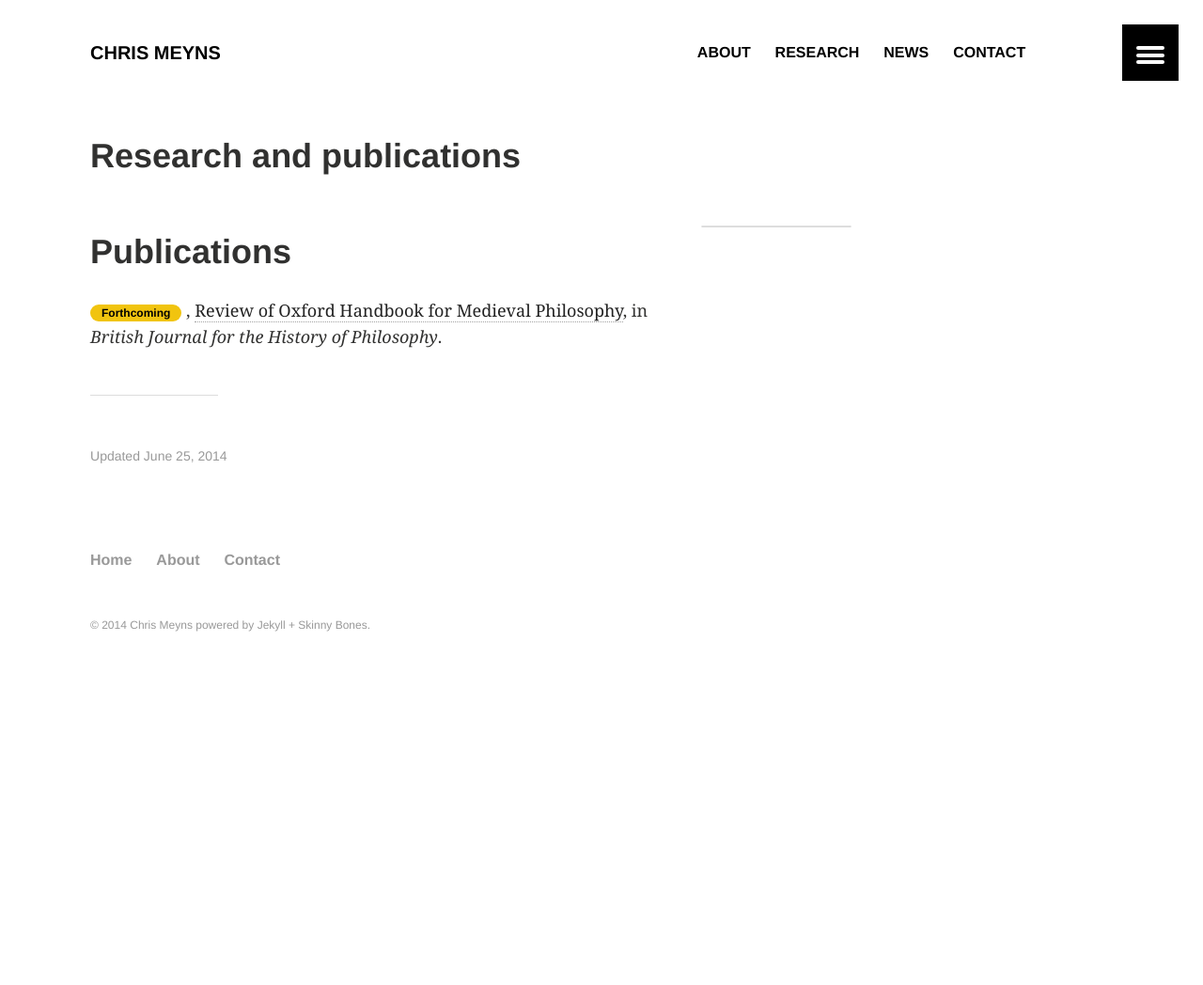
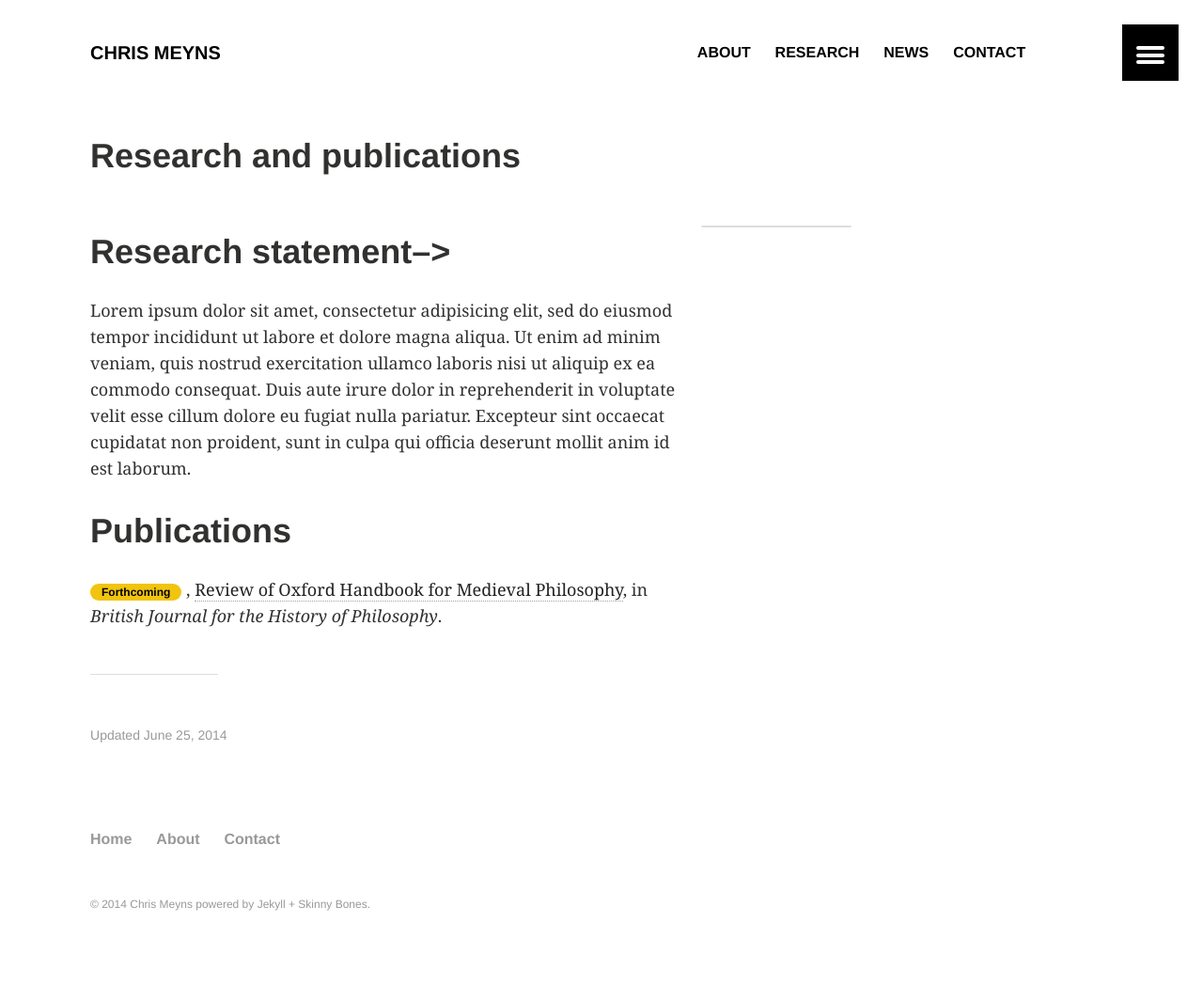
Before and after one commit to msteenhagen/csmeyns.github.io, a Jekyll site: the page built from research/index.md, in a window 1280 px wide. Shown: the whole page at 94% size. Built offline with Jekyll 4.4.1, drawn with Linux system fonts in a browser that asks for light colours; before the commit the page ends 900 px from its top, so only the background shows below that.

Commit message:
added lore

```diff
--- a/research/index.md
+++ b/research/index.md
@@ -14,21 +14,9 @@
 ads: false
 ---
 
-<!--# Research statement-->
+# Research statement-->
 
-<!--Lorem ipsum dolor sit amet, consectetur adipisicing elit, sed do eiusmod-->
-<!--tempor incididunt ut labore et dolore magna aliqua. Ut enim ad minim veniam,-->
-<!--quis nostrud exercitation ullamco laboris nisi ut aliquip ex ea commodo-->
-<!--consequat. Duis aute irure dolor in reprehenderit in voluptate velit esse-->
-<!--cillum dolore eu fugiat nulla pariatur. Excepteur sint occaecat cupidatat non-->
-<!--proident, sunt in culpa qui officia deserunt mollit anim id est laborum.-->
-
-<!--Lorem ipsum dolor sit amet, consectetur adipisicing elit, sed do eiusmod-->
-<!--tempor incididunt ut labore et dolore magna aliqua. Ut enim ad minim veniam,-->
-<!--quis nostrud exercitation ullamco laboris nisi ut aliquip ex ea commodo-->
-<!--consequat. Duis aute irure dolor in reprehenderit in voluptate velit esse-->
-<!--cillum dolore eu fugiat nulla pariatur. Excepteur sint occaecat cupidatat non-->
-<!--proident, sunt in culpa qui officia deserunt mollit anim id est laborum.-->
+Lorem ipsum dolor sit amet, consectetur adipisicing elit, sed do eiusmod tempor incididunt ut labore et dolore magna aliqua. Ut enim ad minim veniam, quis nostrud exercitation ullamco laboris nisi ut aliquip ex ea commodo consequat. Duis aute irure dolor in reprehenderit in voluptate velit esse cillum dolore eu fugiat nulla pariatur. Excepteur sint occaecat cupidatat non proident, sunt in culpa qui officia deserunt mollit anim id est laborum.
 
 # Publications
 
```
